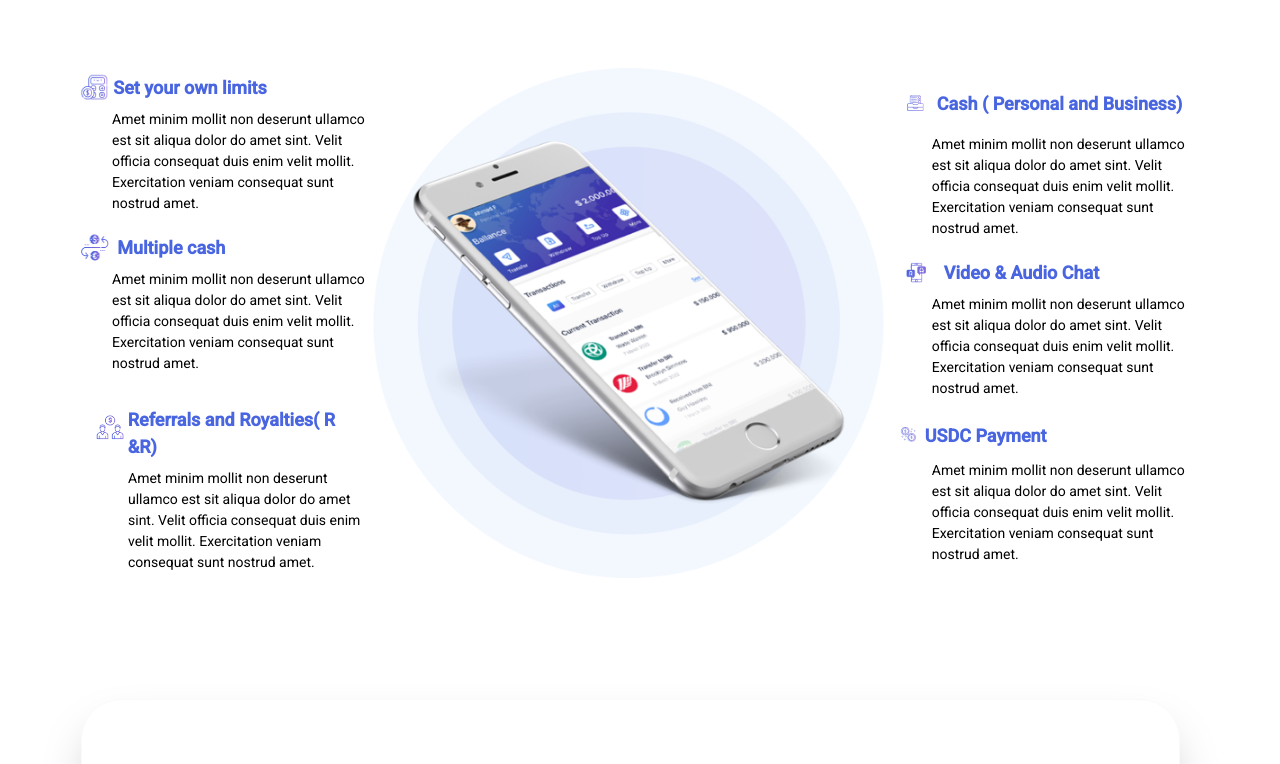
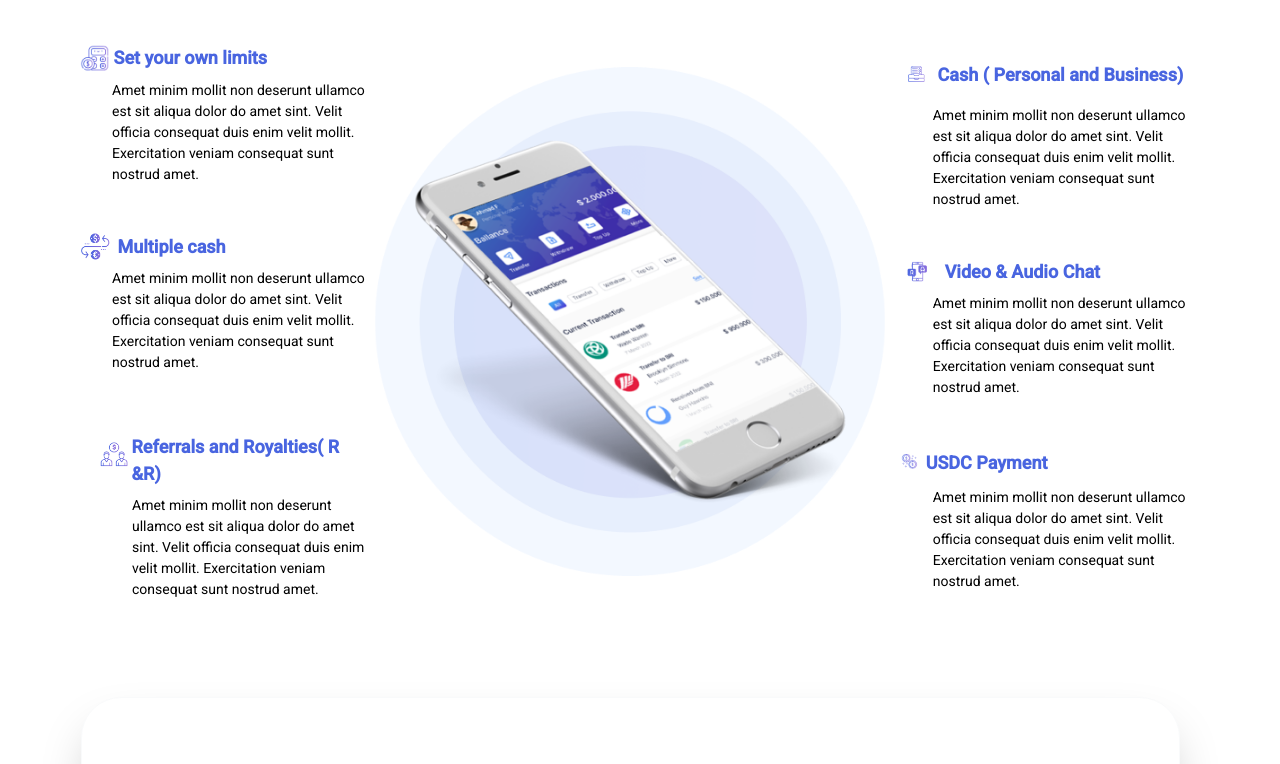
Before and after one commit to MariaAsiif/Bankroll-Web, a React (Create React App) app: page /feature in a window 1280 px wide. Shown: the part 634-1398 px from the top of the page. Built offline with nearby package versions, Linux system fonts and the light colour scheme.

Commit message:
set feature page

```diff
--- a/src/components/FaqComp/Faq.jsx
+++ b/src/components/FaqComp/Faq.jsx
@@ -6,7 +6,7 @@ const Query = () => {
     const lists = ["Does the card work for international purchases?", "Do you offer a payment gateway?", "Do you provide virtual cards?"]
     return (
         <>
-            <div className='max-w-[700px] lg:m-auto mx-5 !mt-[7rem] !mb-[3rem] '>
+            <div className='max-w-[700px] lg:m-auto mx-5 !mt-[7rem] !mb-[5rem] '>
                 <hr />
                 <div className='flex justify-center mt-7'>
                     <button className='border text-white rounded-full text-[17px] bg-gradient-to-l to-[#4965E0] from-[#896CDD] w-[20%] py-1'>F.A.Q</button>
--- a/src/components/FeatureComp/FeatureApp.jsx
+++ b/src/components/FeatureComp/FeatureApp.jsx
@@ -25,14 +25,14 @@ const FeatureApp = () => {
                                 </div>
                                 <p className='lg:max-w-[300px]  pt-2 text-[14px] lg:pl-[2rem] '>Amet minim mollit non deserunt ullamco est sit aliqua dolor do amet sint. Velit officia consequat duis enim velit mollit. Exercitation veniam consequat sunt nostrud amet.</p>
                             </li>
-                            <li className='py-5'>
+                            <li className='py-[3rem]'>
                                 <div className='flex items-center'>
                                     <img className='w-[10%] object-cover' src={cash} alt="icon" />
                                      <h2 style={{fontWeight:'700'}} className='  lg:px-2 px-3 text-[18px] text-[#4965E0]'>Multiple cash</h2>
                                 </div>
                                 <p className='lg:max-w-[300px]  pt-2 text-[14px] lg:pl-[2rem] '>Amet minim mollit non deserunt ullamco est sit aliqua dolor do amet sint. Velit officia consequat duis enim velit mollit. Exercitation veniam consequat sunt nostrud amet.</p>
                             </li>
-                            <li className='pl-4'>
+                            <li className='pl-5'>
                                 <div className='flex items-center '>
                                     <img className='w-[10%] object-cover' src={ref} alt="icon" />
                                      <h2 style={{fontWeight:'700'}} className=' pt-3 lg:pl-1 px-3 text-[18px] text-[#4965E0]'>Referrals and Royalties( R &R)</h2>
@@ -54,7 +54,7 @@ const FeatureApp = () => {
                                 </div>
                                 <p className='  pt-2 text-[14px] lg:pl-[2.5rem]   lg:max-w-[300px]'>Amet minim mollit non deserunt ullamco est sit aliqua dolor do amet sint. Velit officia consequat duis enim velit mollit. Exercitation veniam consequat sunt nostrud amet.</p>
                             </li>
-                            <li className='py-5'>
+                            <li className='py-[3rem]'>
                                 <div className='flex items-center '>
                                     <img className='w-[10%] object-cover md:w-[8%] md:ml-3 ' src={video} alt="icon" />
                                      <h2 style={{fontWeight:'700'}} className='pl-2 md:px-4 text-[18px] text-[#4965E0]'>Video & Audio Chat</h2>
```
